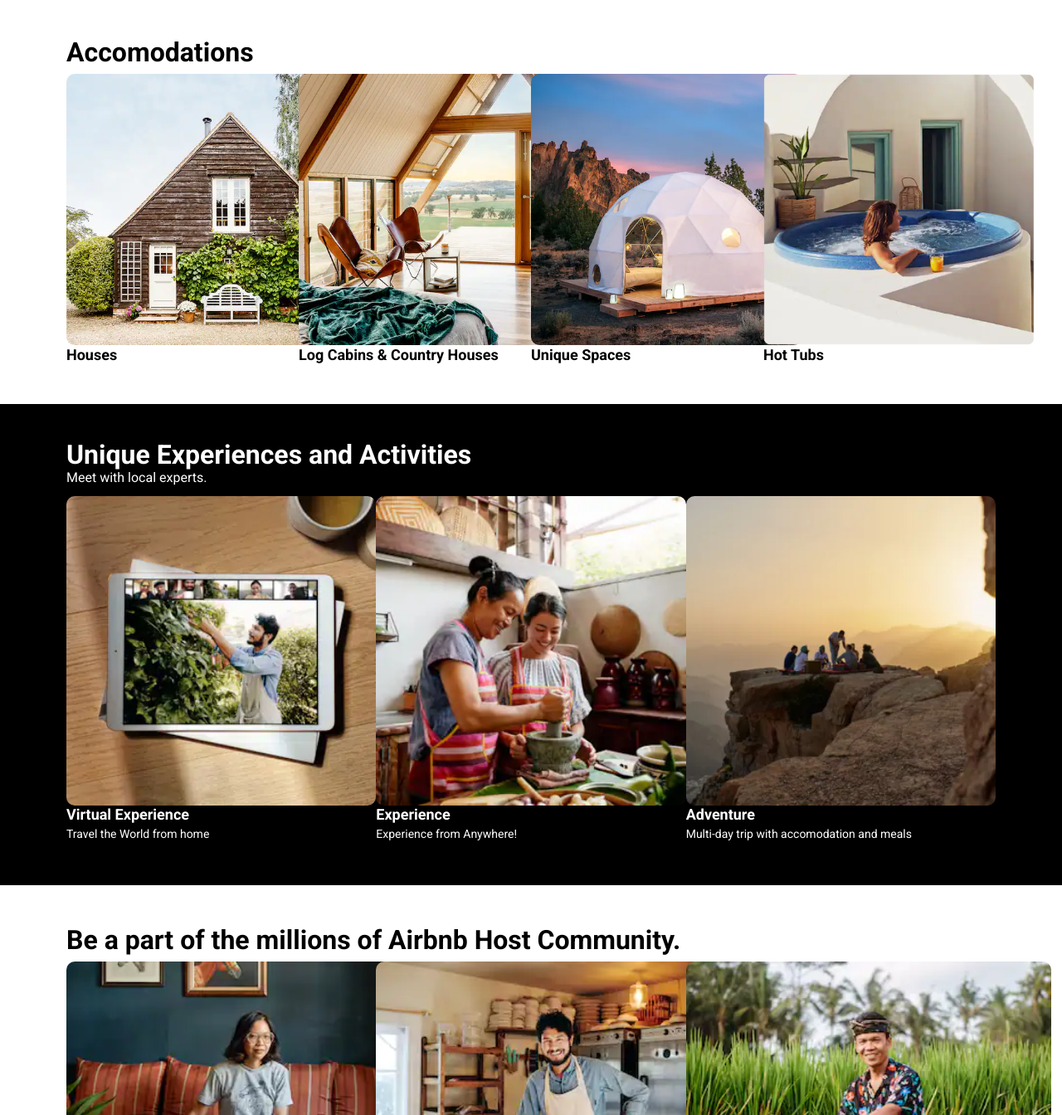
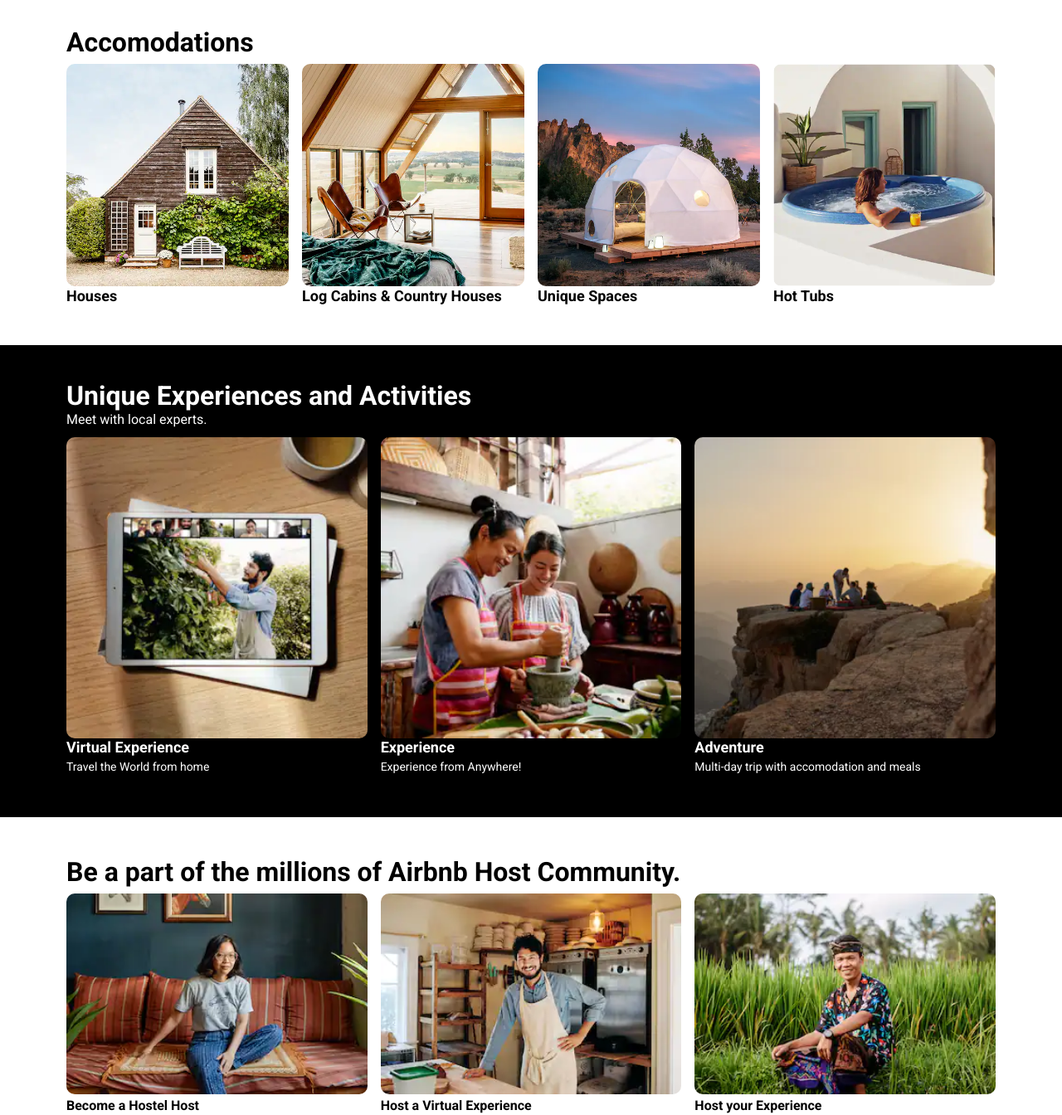
Before and after one commit to Supakorn21/Airbnb-Clone, a plain HTML site: page index.html in a window 1280 px wide. Shown: the part 1008-2352 px from the top of the page at 83% size. Drawn offline with Linux system fonts and the light colour scheme.

Commit message:
Working on responsiveness

```diff
--- a/main.css
+++ b/main.css
@@ -1,7 +1,7 @@
 .welcome-nav {
   max-width: 100%;
   background-color: black;
-  height: 60px;
+  padding: 1rem;
   display: flex;
   justify-content: center;
   align-items: center;
@@ -234,7 +234,7 @@ input[type="number"] {
 }
 
 .preface > span {
-  width: 400px;
+  width: auto;
   color: #ffffff;
   font-size: 58px;
   font-weight: bold;
@@ -304,11 +304,15 @@ input[type="number"] {
   display: grid;
   grid-template-columns: repeat(auto-fit, minmax(15rem, 1fr));
   margin: 10px 0;
+  gap: 1rem;
+}
+.accomodation-type-house {
+  width: 100%;
 }
 
 .accomodation-type div img {
-  max-width: 326.8px;
-  max-height: 326.8px;
+  width: 100%;
+  height: auto;
   border-radius: 10px;
 }
 
@@ -335,18 +339,20 @@ input[type="number"] {
 .activity-type {
   display: grid;
   grid-template-columns: repeat(auto-fit, minmax(15rem, 1fr));
+  gap: 1rem;
 }
 
 .activity-type-box {
   display: flex;
   flex-direction: column;
   margin-top: 10px;
+  width: 100%;
 }
 
 .activity-type-box > img {
   border-radius: 10px;
-  max-width: 440px;
-  max-height: 440px;
+  width: 100%;
+  height: auto;
 }
 
 .activity-type-box > span:first-of-type {
@@ -370,17 +376,19 @@ input[type="number"] {
 .join {
   display: grid;
   grid-template-columns: repeat(auto-fit, minmax(15rem, 1fr));
+  gap: 1rem;
   margin-top: 10px;
 }
 
 .join-box {
   display: flex;
   flex-direction: column;
+  width: 100%;
 }
 
 .join-box > img {
-  width: 440px;
-  height: 293px;
+  width: 100%;
+  height: auto;
   border-radius: 10px;
 }
 
@@ -430,3 +438,18 @@ input[type="number"] {
 .last-footer > div:nth-child(2) span a {
   color: black;
 }
+
+@media only screen and (max-width: 992px) {
+  .nav-menu {
+    display: none;
+  }
+  .nav-right {
+    display: none;
+  }
+}
+
+@media only screen and (max-width: 768px) {
+  .search-container {
+    display: none;
+  }
+}
```
